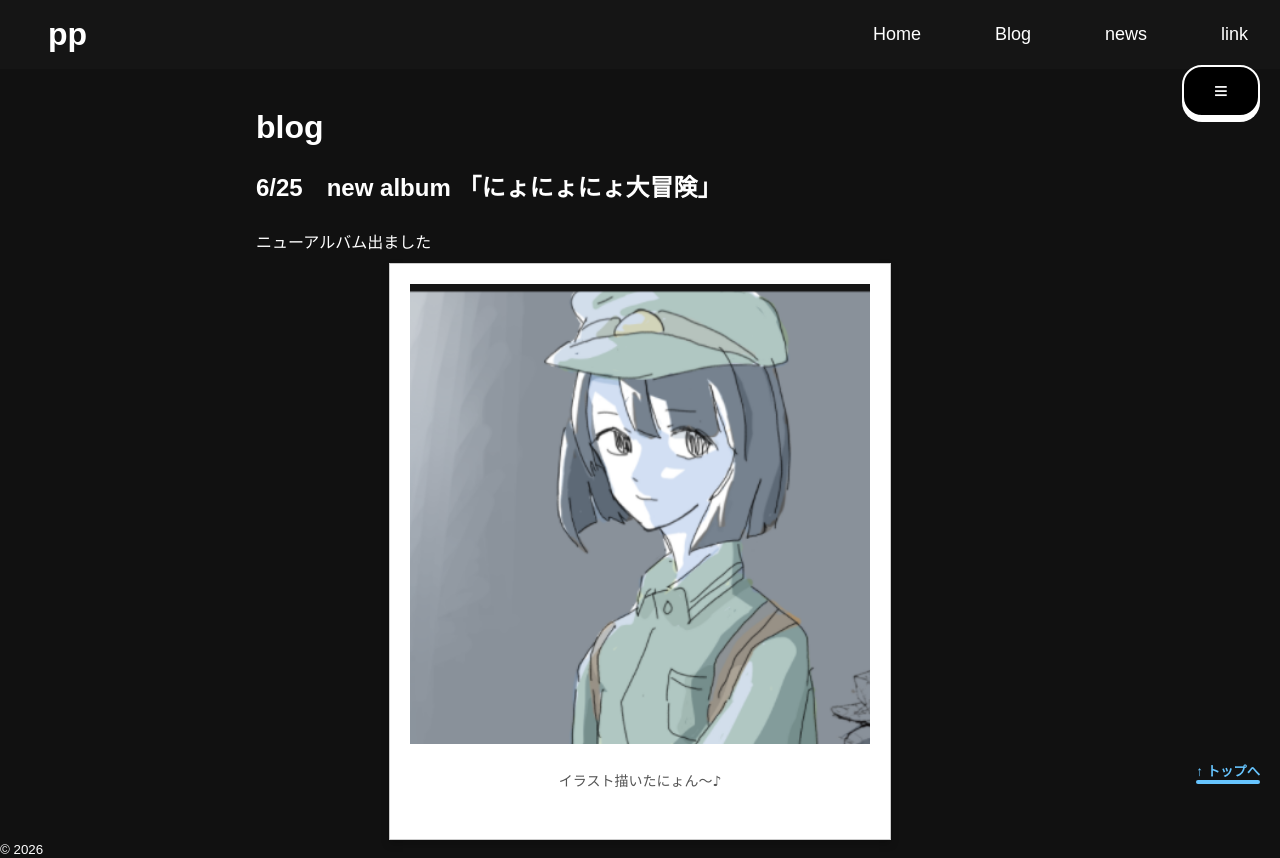
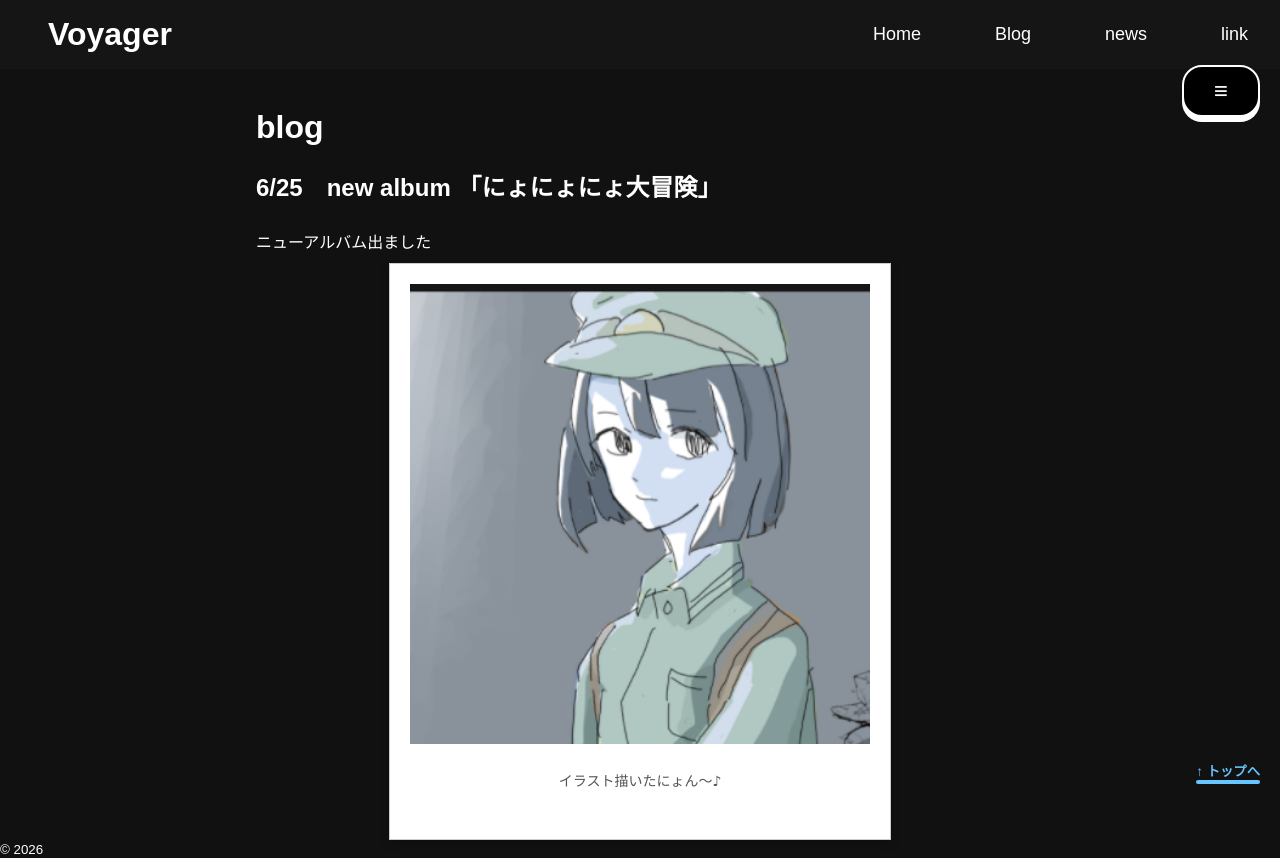
Before and after one commit to mademade0224/1st, a plain HTML site: page blog/2.html in a window 1280 px wide. Drawn offline with nearby package versions, Linux system fonts and the light colour scheme.

Commit message:
Update 2.html

```diff
--- a/blog/2.html
+++ b/blog/2.html
@@ -2,7 +2,7 @@
 <html lang="ja">
 <head>
   <meta charset="UTF-8">
-  <title>タイトル</title>
+  <title>VOYAGER</title>
   <meta name="viewport" content="width=device-width, initial-scale=1.0">
   <link rel="stylesheet" href="../style.css">
   <link rel="icon" href="../images/icon.png">
@@ -21,7 +21,7 @@
 </div>
     <header class="_header_xbpe6_1">
       <a href="../index.html">
-        <h1>pp</h1>
+        <h1>Voyager</h1>
       </a>
       <nav id="navbar" class="nav">
         <a href="../index.html">Home</a>
```
